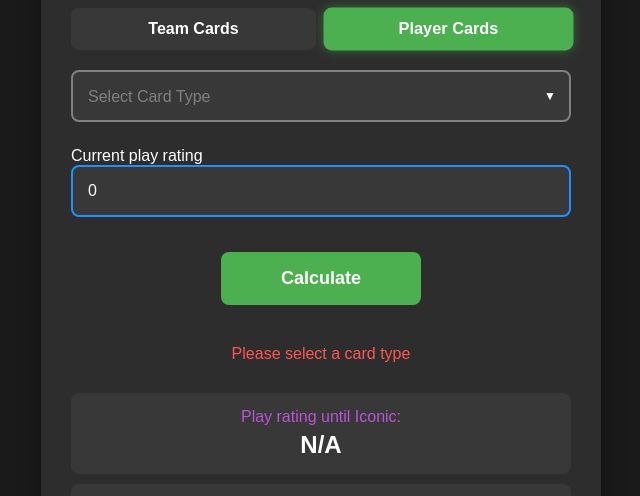
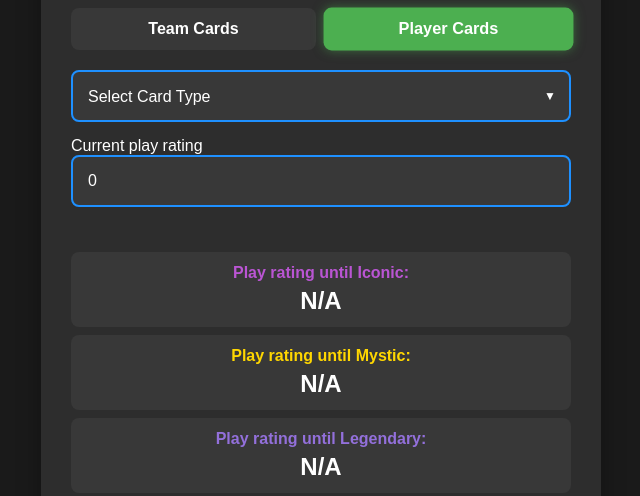
Before and after one commit to VenomousRhyme41/RealSports-CardCalc, a plain HTML site: page index.html in a window 1280 px wide. Shown: the part 255-751 px from the top of the page, without its empty margins (319-959 px from the left). Drawn offline with Linux system fonts and the light colour scheme.

Commit message:
Update index.html
Added the ability to select "Select card type" on the dropdown menu
Removed the calculate button
Made it single decimals instead of two
Fixed the max's for team cards
Made it not have it auto say select card type when you load the site

```diff
--- a/index.html
+++ b/index.html
@@ -73,7 +73,7 @@
         }
         .dropdown-container, .input-container {
             position: relative;
-            margin-bottom: 25px;
+            margin-bottom: 15px;
             width: 100%;
             text-align: left;
         }
@@ -102,6 +102,7 @@
             transform: translateY(-50%);
             pointer-events: none;
         }
+        select option[value=""] { color: #aaa; }
         select option[value="general"] { color: #808080; }
         select option[value="common"] { color: #1E90FF; }
         select option[value="uncommon"] { color: #2E8B57; }
@@ -126,34 +127,17 @@
             -webkit-appearance: none;
             margin: 0;
         }
-        .btn {
-            background-color: #4CAF50;
-            color: white;
-            border: none;
-            padding: 16px 32px;
-            border-radius: 8px;
-            font-size: 18px;
-            font-weight: bold;
-            cursor: pointer;
-            transition: all 0.2s;
-            width: 100%;
-            max-width: 200px;
-            margin: 10px auto 20px;
-        }
-        .btn:hover {
-            transform: translateY(-2px);
-            box-shadow: 0 4px 6px rgba(0,0,0,0.1);
-        }
         .result-box {
-            padding: 15px;
+            padding: 12px;
             border-radius: 8px;
             background-color: #383838;
-            margin-bottom: 10px;
+            margin-bottom: 8px;
             text-align: center;
         }
         .result-title {
             font-size: 16px;
             margin-bottom: 5px;
+            font-weight: bold;
         }
         .result-title.common { color: #1E90FF; }
         .result-title.uncommon { color: #2E8B57; }
@@ -169,14 +153,16 @@
             color: white;
         }
         .error-container {
-            margin: 10px 0 20px;
+            margin: 5px 0 10px;
+            min-height: 20px;
         }
         .error {
             color: #FF5555;
-            padding: 10px;
+            padding: 8px;
             border-radius: 8px;
             text-align: center;
             display: none;
+            font-size: 14px;
         }
         .social-container {
             margin-top: 20px;
@@ -221,7 +207,7 @@
 
         <div class="dropdown-container">
             <select id="card-options">
-                <option value="" disabled selected>Select Card Type</option>
+                <option value="" selected>Select Card Type</option>
                 <option value="general">General</option>
                 <option value="common">Common</option>
                 <option value="uncommon">Uncommon</option>
@@ -234,10 +220,8 @@
 
         <div class="input-container">
             <label for="xp-input">Current play rating</label>
-            <input type="number" id="xp-input" placeholder="Enter play rating value" min="0" step="0.01" value="0">
+            <input type="number" id="xp-input" placeholder="Enter play rating value" min="0" step="0.1" value="0">
         </div>
-
-        <button class="btn" id="calculate-btn">Calculate</button>
 
         <div class="error-container">
             <div id="error-message" class="error"></div>
@@ -272,27 +256,23 @@
             <div class="result-value" id="xp-common">N/A</div>
         </div>
     </div>
-
     <div class="social-container">
-        <div class="social-title">Star and fork the repositorie!</div>
+        <div class="social-title">Star and fork the repository!</div>
         <div class="social-icons">
             <a href="https://github.com/VenomousRhyme41/RealSports-CardCalc.github.io" class="social-icon github">
                 <i class="fab fa-github"></i>
             </a>
         </div>
     </div>
-
     <script>
         document.addEventListener('DOMContentLoaded', function() {
             const cardSelect = document.getElementById('card-options');
             const xpInput = document.getElementById('xp-input');
-            const calculateBtn = document.getElementById('calculate-btn');
             const errorMsg = document.getElementById('error-message');
             const teamBtn = document.getElementById('team-btn');
             const playerBtn = document.getElementById('player-btn');
 
             let currentCardMode = 'player';
-
 
             const PLAYER_XP = {
                 general: { next: "common", req: 10, max: 10 },
@@ -333,21 +313,20 @@
             };
 
             function initialize() {
-                cardSelect.classList.add('general');
-
                 teamBtn.addEventListener('click', () => setCardMode('team'));
                 playerBtn.addEventListener('click', () => setCardMode('player'));
 
                 cardSelect.addEventListener('change', function() {
                     cardSelect.classList.remove('general', 'common', 'uncommon', 'rare', 'epic', 'legendary', 'mystic');
-                    cardSelect.classList.add(this.value);
+                    if (this.value) {
+                        cardSelect.classList.add(this.value);
+                    }
                     calculateNow();
                 });
 
                 xpInput.addEventListener('input', calculateNow);
 
-                calculateBtn.addEventListener('click', calculateNow);
-                calculateNow();
+                setInitialNA();
             }
 
             function setCardMode(mode) {
@@ -357,6 +336,12 @@
                 calculateNow();
             }
 
+            function setInitialNA() {
+                document.querySelectorAll('.result-value').forEach(el => {
+                    el.textContent = "N/A";
+                });
+            }
+
             function calculateNow() {
                 const cardType = cardSelect.value;
                 let currentXP = parseFloat(xpInput.value) || 0;
@@ -364,7 +349,7 @@
                 errorMsg.style.display = 'none';
                 errorMsg.textContent = '';
 
-                if (!cardType) {
+                if (!cardType && currentXP > 0) {
                     showError("Please select a card type");
                     return;
                 }
@@ -374,25 +359,18 @@
 
                 if (tierData && currentXP > tierData.max) {
                     showError(`Max XP for ${cardType} is ${tierData.max.toLocaleString()}`);
+                    currentXP = tierData.max;
                     xpInput.value = tierData.max;
-                    currentXP = tierData.max;
-                    return;
                 }
 
                 Object.entries(currentModeXP.total).forEach(([tier, total]) => {
                     const element = document.getElementById(`xp-${tier}`);
-
-                    const xpEarned = (cardType === 'general')
-                        ? currentXP
-                        : currentModeXP.total[cardType] + currentXP;
-
+                    const xpEarned = (cardType === 'general') ? currentXP : currentModeXP.total[cardType] + currentXP;
                     const remainingXP = total - xpEarned;
-
-                    const formattedResult = remainingXP >= 0
-                        ? (remainingXP % 1 === 0 ? remainingXP.toFixed(0) : remainingXP.toFixed(2))
-                        : "N/A";
-
-                    element.textContent = xpEarned >= total ? "N/A" : formattedResult;
+                    const showDecimal = xpInput.value.includes('.');
+                    const formattedValue = remainingXP >= 0 ?
+                        (showDecimal ? remainingXP.toFixed(1) : Math.floor(remainingXP)) : "N/A";
+                    element.textContent = xpEarned >= total ? "N/A" : formattedValue;
                 });
             }
 
```
